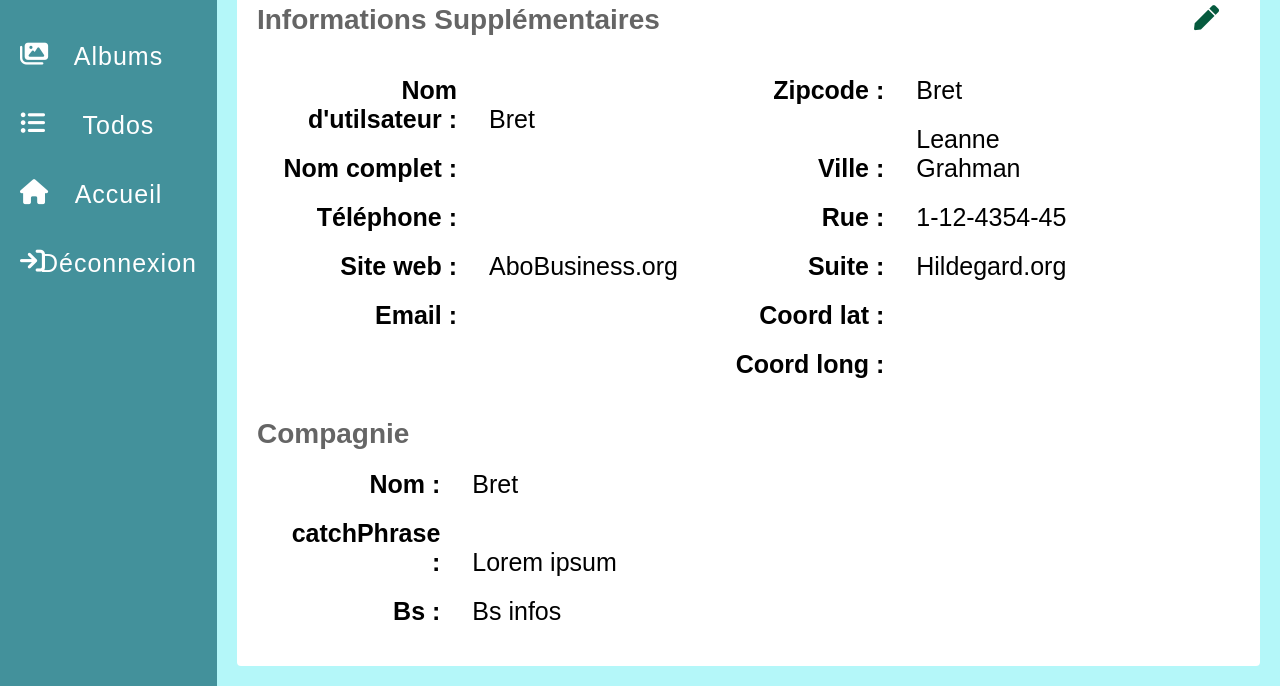
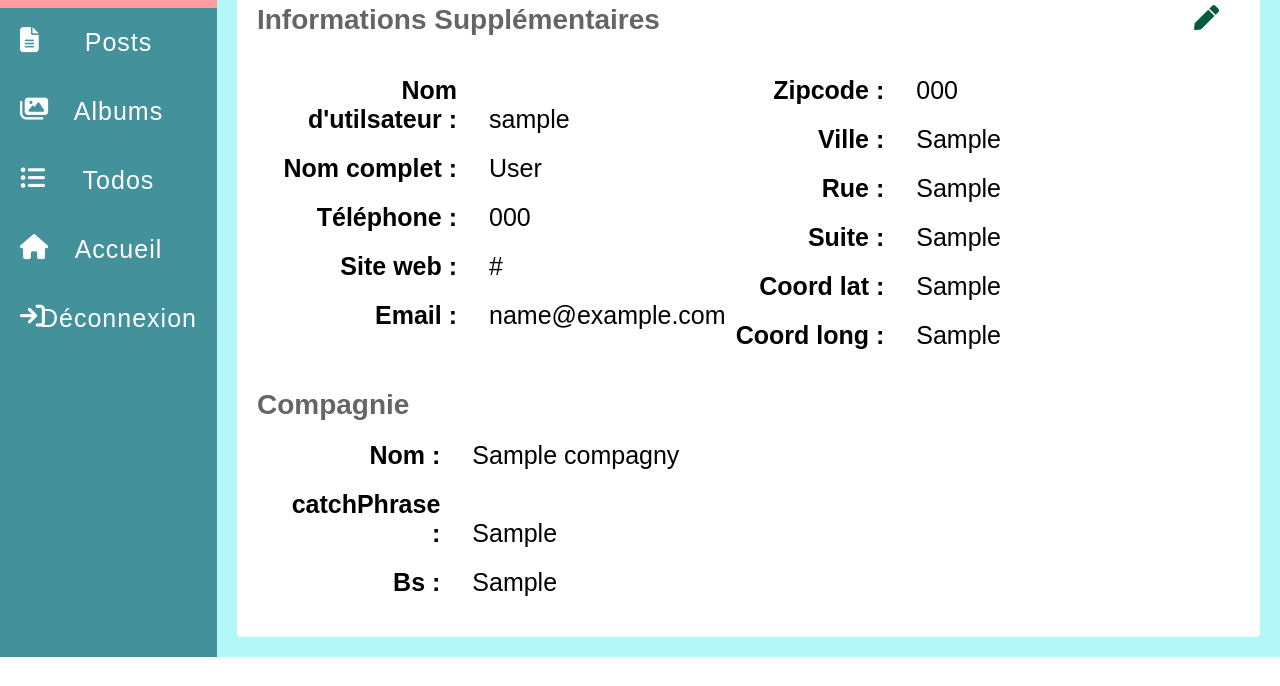
Before and after one commit to RIDIALfa/Flask, a Flask app: page /compte/ in a window 1280 px wide. Shown: the part 276-962 px from the top of the page. After the commit the page ends 933 px from the top, so only its background shows below. Run offline with Flask 2, Linux system fonts and the light colour scheme; the visitor is signed in with stand-in values (Sample User, id 1); tables that the repository leaves empty hold one stand-in row (values such as "Sample post"); some libraries are stand-ins or nearby versions.

Commit message:
Print final load data from APIs

```diff
--- a/controllers/index.py
+++ b/controllers/index.py
@@ -19,11 +19,11 @@ def getApi(param):
 
 
 # Fake datas
-users =[
-    {'id':1,'email': 'awa@sa.sn', 'password':'passer789', 'fullname':'awa diop', 'phone': 330000000, 'lat': 44.05855065769437, 'long' : -44.25096592088265},
-    {'id':2,'email': 'alpha@sa.sn', 'password':'passer123', 'fullname':'alpha diallo', 'phone': 440000000, 'lat': 14.872029, 'long' : -14.436139},
-    {'id':3,'email': 'khabane@sa.sn', 'password':'passer456', 'fullname':'khabane fall', 'phone': 550000000, 'lat': 34.7727, 'long' : -14.361339},
-]
+# users =[
+#     {'id':1,'email': 'awa@sa.sn', 'password':'passer789', 'fullname':'awa diop', 'phone': 330000000, 'lat': 44.05855065769437, 'long' : -44.25096592088265},
+#     {'id':2,'email': 'alpha@sa.sn', 'password':'passer123', 'fullname':'alpha diallo', 'phone': 440000000, 'lat': 14.872029, 'long' : -14.436139},
+#     {'id':3,'email': 'khabane@sa.sn', 'password':'passer456', 'fullname':'khabane fall', 'phone': 550000000, 'lat': 34.7727, 'long' : -14.361339},
+# ]
 
 
 def add_adresse(city, street, suite, zipcode, lat, long):
@@ -94,7 +94,7 @@ def add_users_from_apis(users):
             fullname = user.get('name'),
             username = user.get('username'),
             email = user.get('email'),
-            phone = user.get('phone'),
+            phone = user.get('phone').split('x')[0],
             website = user.get('website'),
             password = "passer",
             id_adresse_users = idAddr,
@@ -112,6 +112,12 @@ def add_users_from_apis(users):
 # CONTROLLER DE LA PAGE HOME
 def home():
     form_user = UserForm(request.form)
+    users = Users.query.all()
+
+    print(users)
+
+    for user in users:
+        print(user.email)
 
     if request.method == 'POST':
 
@@ -163,12 +169,13 @@ def home():
 def login(email):
 
     if request.method == 'POST':
+        users = Users.query.all()
 
         mail=request.form['email']
         passwd=request.form['password']
 
-        for i in  users:
-            if i['email']==mail and i['password']==passwd:
+        for user in  users:
+            if user.email == mail and user.password == passwd:
                 session["email"] = mail
                 return redirect('/compte')
 
@@ -183,13 +190,14 @@ def login(email):
 
 # CONTROLLER DE LA PAGE MON COMPTE
 def compte():
-    user = {}
     if "email" in session:
-        for i in users:
-             if i['email']==session['email']:
-                 user = i
+        user = Users.query.filter_by(email = session['email']).first()
+        adresse = Adresses.query.filter_by(id_adresse = user.id_adresse_users ).first()
+        compagny = Compagny.query.filter_by(id_compagny = user.id_company_users ).first()
 
-        return render_template('pages/information.html', user=user)
+        print("Utilisateur",user)
+
+        return render_template('pages/information.html', user = user, compagny = compagny, adresse = adresse)
 
     else:
         return redirect('/connexion')
@@ -207,9 +215,7 @@ def posts():
     posts = Posts.query.filter_by(id_users_posts = 1).all()
 
     if "email" in session:
-        for i in users:
-             if i['email']==session['email']:
-                 user = i
+        user = Users.query.filter_by(email = session['email']).first()
 
         if request.method == 'POST' and form_post.validate():
 
@@ -246,9 +252,8 @@ def post(post_title):
     comments = Comments.query.filter_by(id_posts_comments = post.id_posts).all()
 
     if "email" in session:
-        for i in users:
-             if i['email']==session['email']:
-                 user = i
+        user = Users.query.filter_by(email = session['email']).first()
+
 
         if request.method == 'POST' and form_comment.validate():
 
@@ -281,9 +286,7 @@ def albums():
     albums = Albums.query.all()
 
     if "email"  in session:
-        for i in users:
-             if i['email']==session['email']:
-                 user = i
+        user = Users.query.filter_by(email = session['email']).first()
 
         if request.method == 'POST' and form_album.validate():
 
@@ -320,16 +323,14 @@ def album(album_name):
     photos = Photos.query.filter_by(id_albums_photos = album.id_albums).all()
 
     if  "email"  in session:
-        for i in users:
-             if i['email']==session['email']:
-                 user = i
+        user = Users.query.filter_by(email = session['email']).first()
 
         if request.method == 'POST' and form_photo.validate():
 
             new_photo = Photos(
                 title_photos = form_photo.title.data,
                 url = form_photo.url.data,
-                thambnailUrl = form_photo.thumbnail.data,
+                thumbnailUrl = form_photo.thumbnail.data,
                 id_albums_photos = album.id_albums
             )
 
@@ -355,9 +356,8 @@ def todos():
     todos = Todos.query.all()
 
     if  "email"  in session:
-        for i in users:
-             if i['email']==session['email']:
-                 user = i
+        user = Users.query.filter_by(email = session['email']).first()
+
         if request.method == 'POST' and form_todo.validate():
 
             new_todo = Todos(
@@ -415,7 +415,7 @@ def updated(type, id):
             new_title= form_photo.title.data
             new_url= form_photo.url.data
             new_thumnail=form_photo.thumbnail.data
-            Photos.query.filter_by(id_photos =id).update({'title_photos':new_title, 'url':new_url, 'thambnailUrl':new_thumnail})
+            Photos.query.filter_by(id_photos =id).update({'title_photos':new_title, 'url':new_url, 'thumbnailUrl':new_thumnail})
             db.session.commit()
             return redirect('/albums')
 
--- a/main.py
+++ b/main.py
@@ -1,7 +1,8 @@
+from json.tool import main
 from flask import Flask, render_template
 from routes.index import routers
 from flask_sqlalchemy import SQLAlchemy
-
+from models.create_tables import create_all_tables
 
 app = Flask(__name__)
 app.config['SECRET_KEY'] = 'groupe3'
@@ -10,7 +11,6 @@ app.config['SECRET_KEY'] = 'groupe3'
 app.config['SQLALCHEMY_DATABASE_URI'] = 'postgresql://groupe3:passer123@localhost/projet_flask'
 app.config['SQLALCHEMY_TRACK_MODIFICATIONS'] = False
 db = SQLAlchemy(app)
-
 
 
 #Pour gerer les routes
@@ -25,4 +25,5 @@ def not_found(error):
 
 
 if __name__=='__main__':
+    create_all_tables()
     app.run(debug=True,port=5000)
--- a/models/forms.py
+++ b/models/forms.py
@@ -18,7 +18,7 @@ class ALbumForm(Form):
 
 class TodoForm(Form):
     title = StringField('title',[validators.length(max=100),validators.DataRequired()],render_kw={"placeholder":"Titre"})
-    etat = SelectField('Etat', choices=[(1, 'En cours'), (2, 'A faire'), (3, 'Terminé')])
+    etat = SelectField('Etat', choices=[(1, 'A faire'), (2, 'En cours'), (3, 'Terminé')])
 
 
 
--- a/templates/pages/edit.html
+++ b/templates/pages/edit.html
@@ -47,7 +47,7 @@
         <div>
           {{ form_photo.title(value=element.title_photos) }}
           {{ form_photo.url(value=element.url) }}
-          {{ form_photo.thumbnail(value=element.thambnailUrl)}}
+          {{ form_photo.thumbnail(value=element.thumbnailUrl)}}
         </div>
 
         <div class="divBtns">
--- a/templates/pages/information.html
+++ b/templates/pages/information.html
@@ -5,6 +5,10 @@
 {% endblock%}
 
 {% block contenuUser%}
+
+
+
+{% if user %}
 
 <div class="divMaps">
     <div id="map"></div>
@@ -14,56 +18,56 @@
 
 <div class="big divInfos">
 
-    <a href="/users/edit/{{user['id']}}" id="editUser"><span class="fa fa-pen"></span></a>
+    <a href="/users/edit/{{ user.id_users }}" id="editUser"><span class="fa fa-pen"></span></a>
 
     <h1 class="head">Informations Supplémentaires</h1>
     <div id="table1">
         <div id="sect1">
             <div class="tr">
                 <p class="p1">Nom d'utilsateur :</p>
-                <p class="p2"> Bret</p>
+                <p class="p2">{{ user.username }}</p>
             </div>
             <div class="tr">
                 <p class="p1">Nom complet :</p>
-                <p class="p2">{{user['fullname']}}</p>
+                <p class="p2">{{ user.fullname }}</p>
             </div>
             <div class="tr">
                 <p class="p1">Téléphone :</p>
-                <p class="p2">{{user['phone']}}</p>
+                <p class="p2">{{ user.phone }}</p>
             </div>
             <div class="tr">
                 <p class="p1">Site web :</p>
-                <p class="p2">AboBusiness.org</p>
+                <p class="p2">{{ user.website }}</p>
             </div>
             <div class="tr">
                 <p class="p1">Email :</p>
-                <p class="p2">{{user['email']}}</p>
+                <p class="p2">{{ user.email }}</p>
             </div>
         </div>
         <div id="sect2">
             <div class="tr">
                 <p class="p1">Zipcode :</p>
-                <p class="p2">Bret</p>
+                <p class="p2">{{adresse.zipcode }}</p>
             </div>
             <div class="tr">
                 <p class="p1">Ville :</p>
-                <p class="p2">Leanne Grahman</p>
+                <p class="p2">{{ adresse.city }}</p>
             </div>
             <div class="tr">
                 <p class="p1">Rue :</p>
-                <p class="p2">1-12-4354-45</p>
+                <p class="p2">{{ adresse.street }}</p>
             </div>
             <div class="tr">
                 <p class="p1">Suite :</p>
-                <p class="p2">Hildegard.org</p>
+                <p class="p2">{{ adresse.suite }}</p>
             </div>
             <div class="tr">
                 <p class="p1">Coord lat :</p>
-                <p class="p2" id="long">{{user['lat']}}</p>
+                <p class="p2" id="long">{{ adresse.lat }}</p>
             </div>
             <div class="tr">
                 <p class="p1" >Coord long :</p>
-                <p class="p2" id="lat">{{user['long']}}</p>
+                <p class="p2" id="lat">{{ adresse.long }}</p>
             </div>
         </div>
     </div>
@@ -72,18 +76,25 @@
         <div id="sect3">
             <div class="tr1">
                 <p class="p1 p1_1">Nom :</p>
-                <p class="p2">Bret</p>
+                <p class="p2">{{ compagny.name_compagny }}</p>
             </div>
             <div class="tr1">
                 <p class="p1 p1_1">catchPhrase :</p>
-                <p class="p2" >Lorem ipsum</p>
+                <p class="p2" >{{ compagny.catchPhrase }}</p>
             </div>
             <div class="tr1">
                 <p class="p1 p1_1">Bs :</p>
-                <p class="p2">Bs infos</p>
+                <p class="p2">{{ compagny.bs }}</p>
             </div>
         </div>
     </div>
 </div>
 
+{% else %}
+
+<p>Chargement incorrect !</p>
+
+
+{% endif %}
+
 {% endblock %}
--- a/templates/user_template.html
+++ b/templates/user_template.html
@@ -25,7 +25,7 @@
 
 
             <div class="divUsername">
-                <h1>{{user['fullname']}}</h1>
+                <h1>{{user.fullname}}</h1>
             </div>
 
             <ul class="ulLinks">
```
Also changed, not shown: models/create_tables.py (+11 -8 lines), static/css/style.css (+17 -0 lines), templates/pages/home.html (+10 -4 lines).
